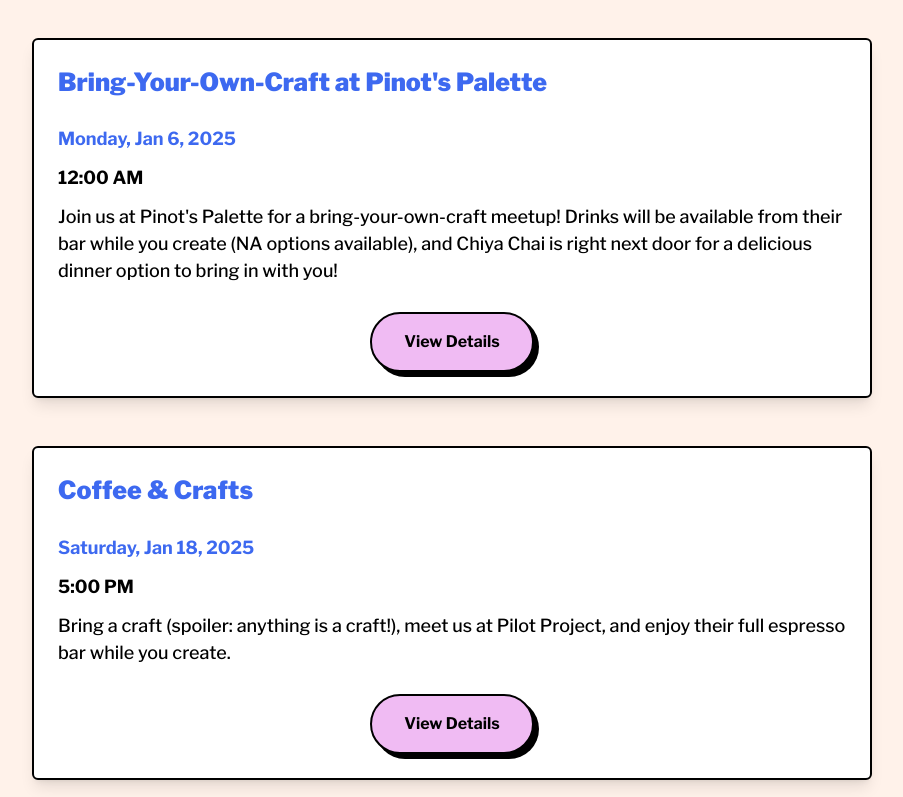
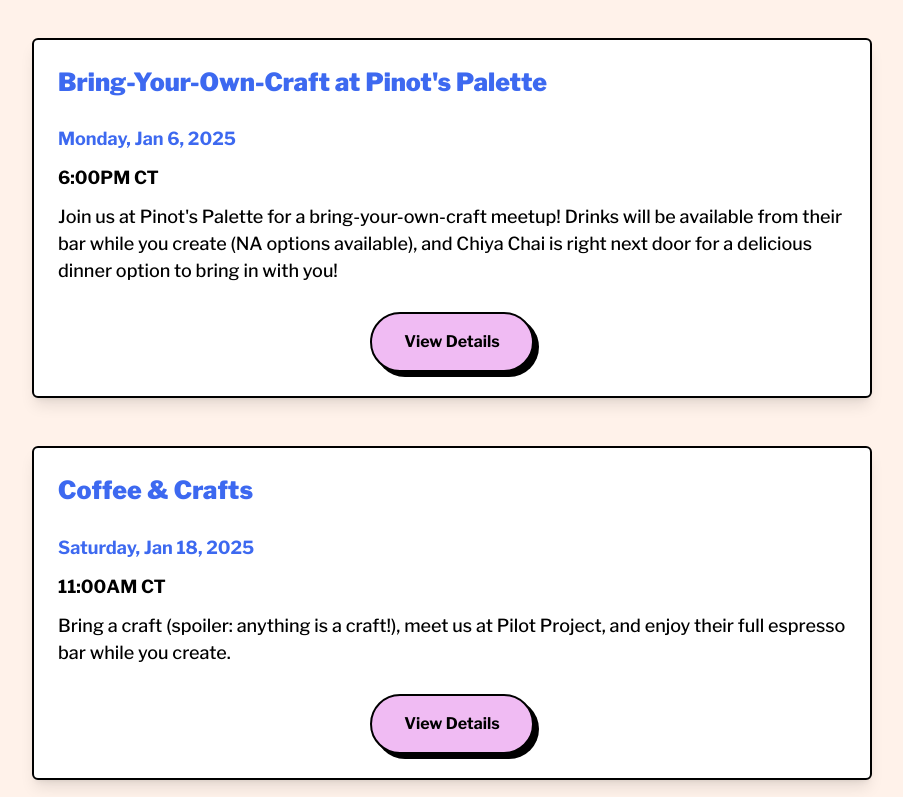
Before and after one commit to breezyfasano/chicago-craft-club, a Next.js app: page /events in a window 1280 px wide. Shown: the part 679-1476 px from the top of the page, without its empty margins (188-1091 px from the left). Built offline with nearby package versions, Linux system fonts and the light colour scheme; a web font is replaced by a local one.

Commit message:
Update event bugs

```diff
--- a/components/Cards/EventCard.tsx
+++ b/components/Cards/EventCard.tsx
@@ -11,17 +11,12 @@ export default function EventCard({ event }: EventCardProps) {
     month: 'short',
     day: 'numeric',
   })
-
-  const prepareTime = Intl.DateTimeFormat('en', {
-    hour: 'numeric',
-    minute: 'numeric',
-  }).format(new Date(event.date))
   return (
     <article className='bg-white rounded-md border-black border-2 shadow-lg p-6 flex flex-col justify-between'>
       <h2 className='font-black text-blue'>{event.title}</h2>
       <div className='eventInfo my-3'>
         <p className='font-bold text-blue '>{prepareDate}</p>
-        <p className='font-bold '>{prepareTime}</p>
+        <p className='font-bold '>{event.time}</p>
         <p>{event.description}</p>
       </div>
       <div className='text-center'>
--- a/library/providers/manualEvents.json
+++ b/library/providers/manualEvents.json
@@ -1,7 +1,8 @@
 [
   {
     "title": "Bring-Your-Own-Craft at Pinot's Palette",
-    "date": "2025-01-06T00:00:00Z",
+    "date": "01-06-2025",
+    "time": "6:00PM CT",
     "description": "Join us at Pinot's Palette for a bring-your-own-craft meetup! Drinks will be available from their bar while you create (NA options available), and Chiya Chai is right next door for a delicious dinner option to bring in with you!",
     "link": "https://plan.getpie.app/plans/8fe63d30-c3c1-11ef-be27-6b72fa2d5e92?inviter=90125640-c3c1-11ef-be27-6b72fa2d5e92",
     "month": "January",
@@ -9,7 +10,8 @@
   },
   {
     "title": "Coffee & Crafts",
-    "date": "2025-01-18T17:00:00Z",
+    "date": "01-18-2025",
+    "time": "11:00AM CT",
     "description": "Bring a craft (spoiler: anything is a craft!), meet us at Pilot Project, and enjoy their full espresso bar while you create.",
     "link": "https://plan.getpie.app/plans/52ca6690-c3c3-11ef-be27-6b72fa2d5e92?inviter=52f71be0-c3c3-11ef-be27-6b72fa2d5e92",
     "month": "January",
```
